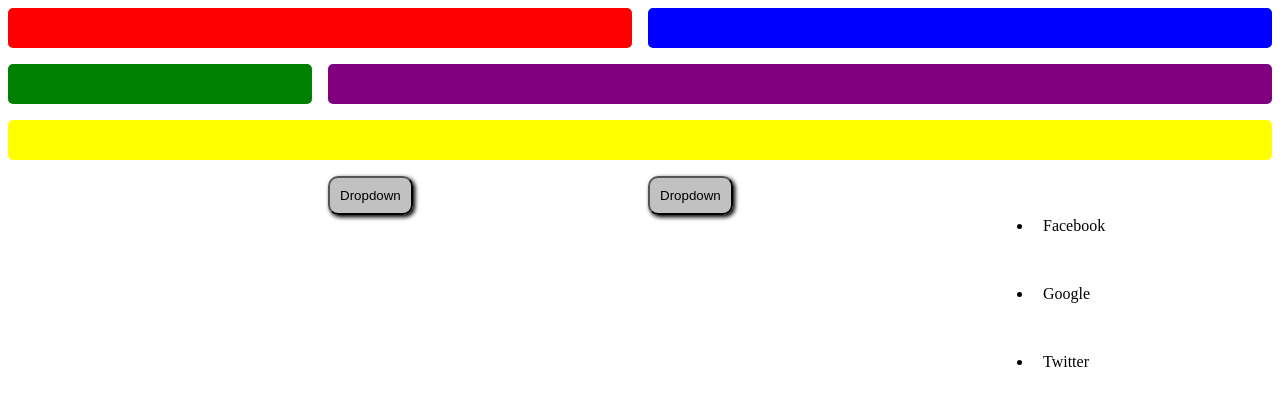
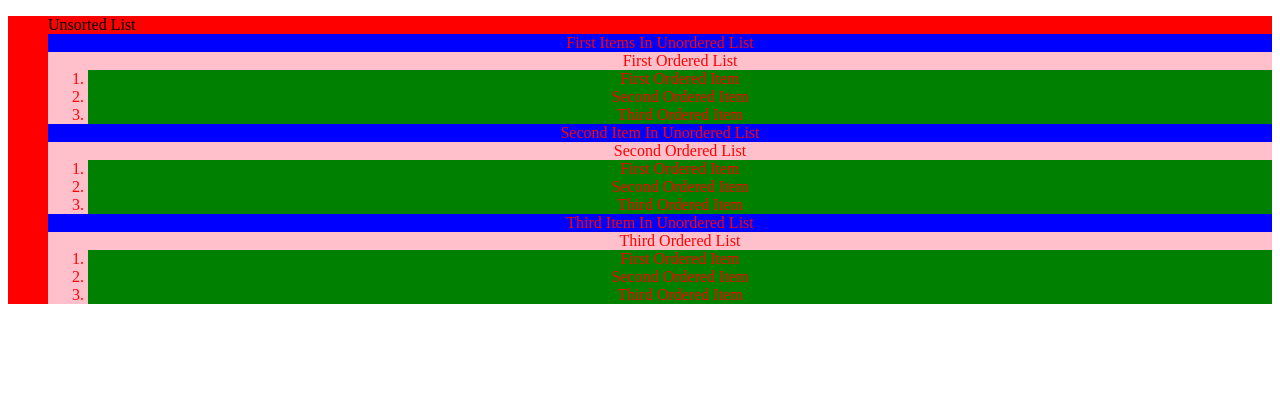
Before and after one commit to SqueakyNinja/HTML-och-CSS, a plain HTML site: page Reset/index.html in a window 1280 px wide. Drawn offline with Linux system fonts and the light colour scheme.

```diff
--- a/Reset/index.html
+++ b/Reset/index.html
@@ -11,44 +11,36 @@
     />
   </head>
   <body>
-    <div class="gridDiv">
-      <div class="redDiv"></div>
-      <div class="blueDiv"></div>
-      <div class="greenDiv"></div>
-      <div class="purpleDiv"></div>
-      <div class="yellowDiv"></div>
-      <nav role="navigation"></nav>
-
-    <!-- navbar -->
-    <div class="dropdown">
-      <button  onclick="toggleNavbar()" class="dropBtn">dropdown</button>
-      <ul class="dropdown-content dropdownList">
-        <li><a href="#">Facebook</a></li>
-        <li><a href="#">Google</a></li>
-        <li><a href="#">Twitter</a></li>
-      </ul>
-    </div>
-
-    <div class="dropdown">
-      <button  onclick="toggleNavbar2()" class="dropBtn2">dropdown</button>
-      <div class="dropdown-content dropdownList2">
-        <a href="javascript:;" onclick=toggleFacebook()>Facebook</a>
-        <div class="hide facebookDropdown">
-          <a href="#">1</a>
-          <a href="#">2</a>
-          <a href="#">3</a>
-        </div>
-        <a href="#">Google</a>
-        <a href="#">Twitter</a>
-      </div>
-    </div>
-
-
-      <!-- flexlist -->
-      <ul class="flex">
-        <li><a href="#">Facebook</a></li>
-        <li><a href="#">Google</a></li>
-        <li><a href="#">Twitter</a></li>
+    <div>
+      <ul>
+        Unsorted List
+        <li>
+          First Items In Unordered List
+          <ol>
+            First Ordered List
+            <li>First Ordered Item</li>
+            <li>Second Ordered Item</li>
+            <li>Third Ordered Item</li>
+          </ol>
+        </li>
+        <li>
+          Second Item In Unordered List
+          <ol>
+            Second Ordered List
+            <li>First Ordered Item</li>
+            <li>Second Ordered Item</li>
+            <li>Third Ordered Item</li>
+          </ol>
+        </li>
+        <li>
+          Third Item In Unordered List
+          <ol>
+            Third Ordered List
+            <li>First Ordered Item</li>
+            <li>Second Ordered Item</li>
+            <li>Third Ordered Item</li>
+          </ol>
+        </li>
       </ul>
     </div>
   </body>
--- a/Reset/styles.css
+++ b/Reset/styles.css
@@ -1,127 +1,15 @@
-.gridDiv {
-  display: grid;
-  grid-template-columns: 1fr 1fr 1fr 1fr;
-  gap: 1em;
+ul {
+  background-color: red;
+}
+ul li {
+  background-color: green;
+}
+ul > li {
+  background-color: blue;
+  color: red;
+  text-align: center;
 }
 
-.redDiv {
-  grid-column-start: 1;
-  grid-column-end: 3;
-  background-color: red;
-  padding: 20px;
-  border-radius: 5px;
+ul > li > ol {
+  background-color: pink;
 }
-
-.blueDiv {
-  grid-column-start: 3;
-  grid-column-end: 5;
-  background-color: blue;
-  padding: 20px;
-  border-radius: 5px;
-}
-
-.greenDiv {
-  grid-column-start: 1;
-  grid-column-end: 2;
-  background-color: green;
-  padding: 20px;
-  border-radius: 5px;
-}
-
-.purpleDiv {
-  grid-column-start: 2;
-  grid-column-end: 5;
-  background-color: purple;
-  padding: 20px;
-  border-radius: 5px;
-}
-
-.yellowDiv {
-  grid-column-start: 1;
-  grid-column-end: 5;
-  background-color: yellow;
-  padding: 20px;
-  border-radius: 5px;
-}
-
-.list-style {
-  list-style-type: circle;
-}
-.flex {
-  display: flex;
-  flex-direction: column;
-}
-li {
-  margin: 25px;
-}
-a:any-link {
-  color: black;
-  text-decoration: none;
-  padding: 10px;
-  /* border-radius: 10px; */
-  /* background-color: rgba(168, 167, 167, 0.705); */
-  /* box-shadow: 2px 2px 4px 0.2px; */
-  transition: 100ms ease-in-out;
-  transition-property: background-color box-shadow;
-}
-a:hover {
-  background-color: rgba(148, 148, 148, 0.705);
-  /* box-shadow: 2px 2px 6px 0.2px; */
-}
-
-.dropBtn {
-  color: black;
-  font-family: Arial, Helvetica, sans-serif;
-  text-transform: capitalize;
-  padding: 10px;
-  border-radius: 10px;
-  background-color: rgba(168, 167, 167, 0.705);
-  box-shadow: 2px 2px 4px 0.2px;
-  transition: 100ms ease-in-out;
-  transition-property: background-color box-shadow;
-}
-.dropBtn:hover {
-  background-color: rgba(148, 148, 148, 0.705);
-  box-shadow: 2px 2px 6px 0.2px;
-}
-
-.dropdown {
-  position: relative;
-  display: inline-block;
-}
-.dropdown-content {
-  display: none;
-  position: absolute;
-  min-width: 160px;
-  z-index: 1;
-  background-color: rgba(168, 167, 167, 0.705);
-  border-radius: 4px;
-}
-
-.hide {
-  display: none;
-}
-.show {
-  display: flex;
-  flex-direction: column;
-}
-
-.dropBtn2 {
-  color: black;
-  font-family: Arial, Helvetica, sans-serif;
-  text-transform: capitalize;
-  padding: 10px;
-  border-radius: 10px;
-  background-color: rgba(168, 167, 167, 0.705);
-  box-shadow: 2px 2px 4px 0.2px;
-  transition: 100ms ease-in-out;
-  transition-property: background-color box-shadow;
-}
-.dropBtn2:hover {
-  background-color: rgba(148, 148, 148, 0.705);
-  box-shadow: 2px 2px 6px 0.2px;
-}
-
-.facebookDropdown > a {
-  padding-left: 30px;
-}
```
Also changed, not shown: Tailwind-navbar/index.html (added, +41 -0 lines), Tailwind-navbar/script.js (added, +14 -0 lines), Tailwind-navbar/style.scss (added, +49 -0 lines), Tailwind-navbar/img.jpg (added), Tailwind-navbar/style.css (added), 1 other file.
